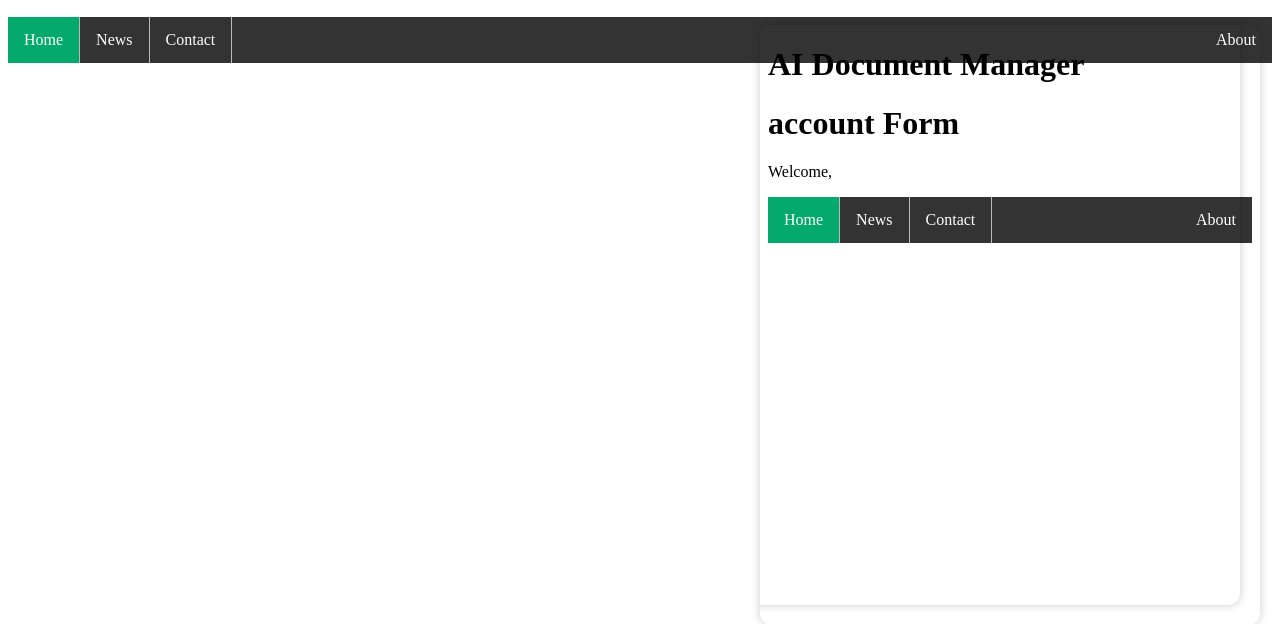
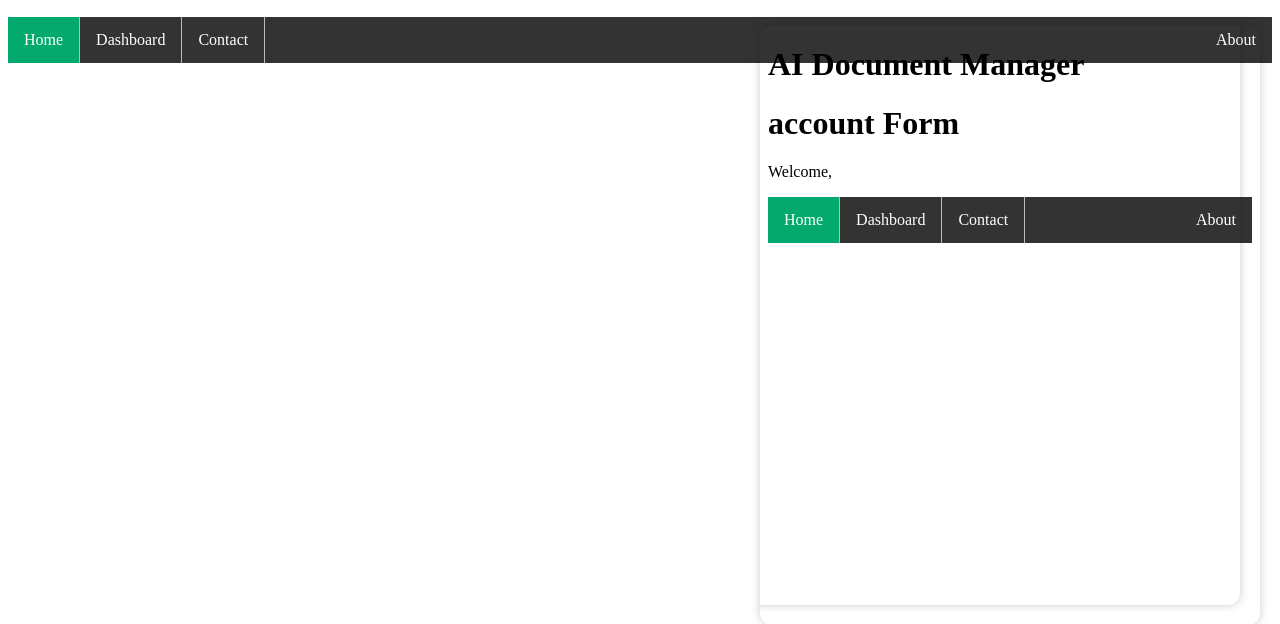
Before and after one commit to Omid444/AI-Powered-Document-Management-and-Assistant, a Python web app: template templates/account.html in a window 1280 px wide. Shown: the part 155-779 px from the top of the page. Run offline with Jinja, Linux system fonts and the light colour scheme; the template is opened without the code that fills it, so the values that code supplies are empty.

Commit message:
tiny change on langchain with k=1 and account.html

```diff
--- a/services/lang_chain.py
+++ b/services/lang_chain.py
@@ -74,7 +74,7 @@
 
 
 # Define application steps
-def retrieve(user, state: State = state, k=4):
+def retrieve(user, state: State = state, k=1):
     vector_store = get_user_store(user, emb=emb)
     retrieved_docs = vector_store.similarity_search(state["question"], k=k)
     return {"context": retrieved_docs}
--- a/templates/account.html
+++ b/templates/account.html
@@ -15,7 +15,7 @@
 <p>Welcome, {{ firstname }}</p>
 <ul id="ul-right">
   <li><a class="active" href="#home">Home</a></li>
-  <li><a href="#news">News</a></li>
+  <li><a href="#news">Dashboard</a></li>
   <li><a href="#contact">Contact</a></li>
   <li style="float:right"><a href="#about">About</a></li>
 </ul>
```
